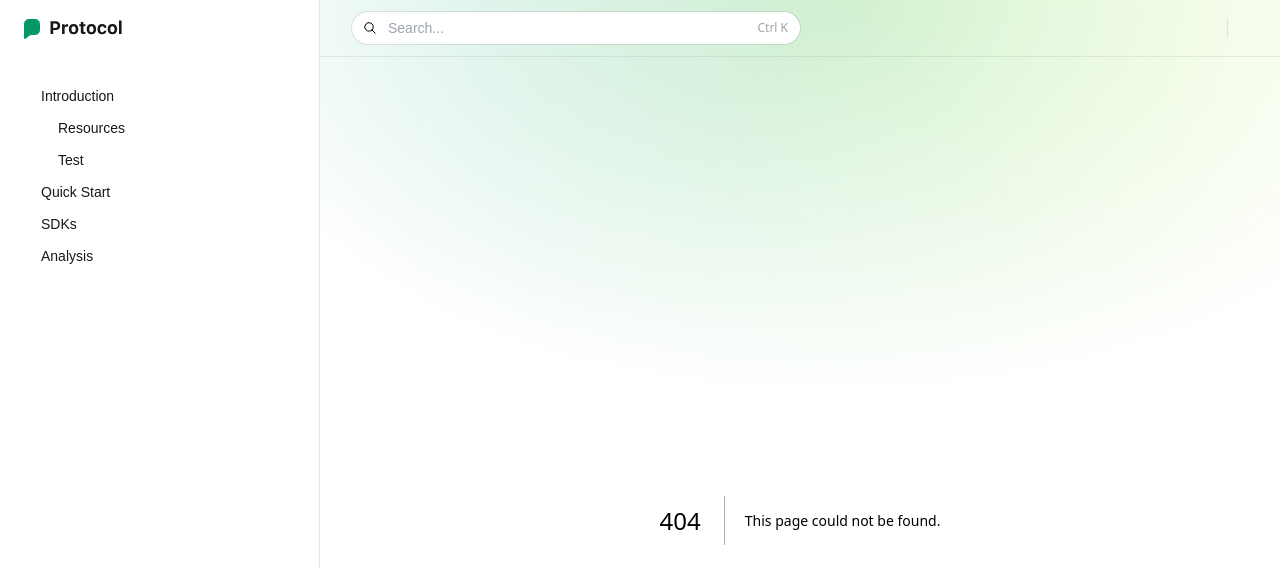
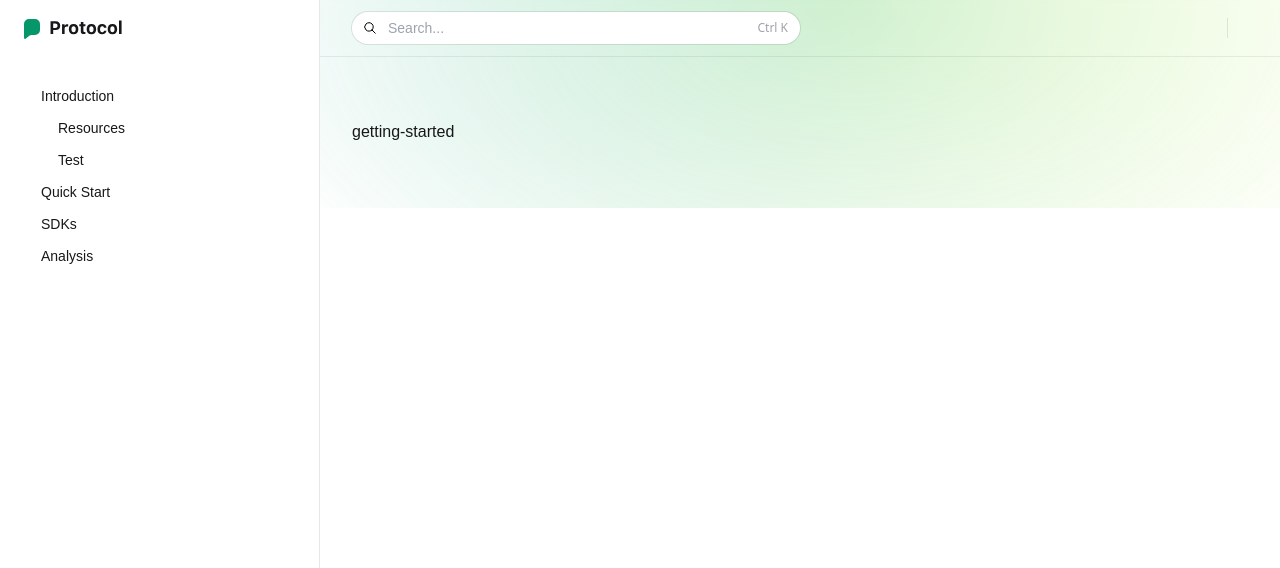
Before and after one commit to Emam-Bokhari/DocuCraft, a Next.js app: page /tags/getting-started in a window 1280 px wide. Before the commit this address had no page. Shown: the top 568 px of the page. Built offline with nearby package versions, Linux system fonts and the light colour scheme.

Commit message:
refactor: move author page,categories page, and tags page into dynamic [name] route

```diff
--- a/app/tags/page.js
+++ b/app/author/[name]/page.js
@@ -1,9 +1,9 @@
 import { Fragment } from "react";
 
-export default function Tags(){
+export default function AuthorPage({params:{name}}){
     return(
         <Fragment>
-
+            <div>{name}</div>
         </Fragment>
     )
 }
--- /dev/null
+++ b/app/categories/[name]/page.js
@@ -0,0 +1,9 @@
+import { Fragment } from "react";
+
+export default function CategoryPage({ params: { name } }) {
+  return (
+    <Fragment>
+      <div>{name}</div>
+    </Fragment>
+  );
+}
--- a/app/authors/page.js
+++ b/app/tags/[name]/page.js
@@ -1,9 +1,9 @@
 import { Fragment } from "react";
 
-export default function Authors(){
+export default function TagPage({params:{name}}){
     return(
         <Fragment>
-
+            <div>{name}</div>
         </Fragment>
     )
 }
```
Also changed, not shown: app/categories/page.js (deleted, +0 -9 lines).
